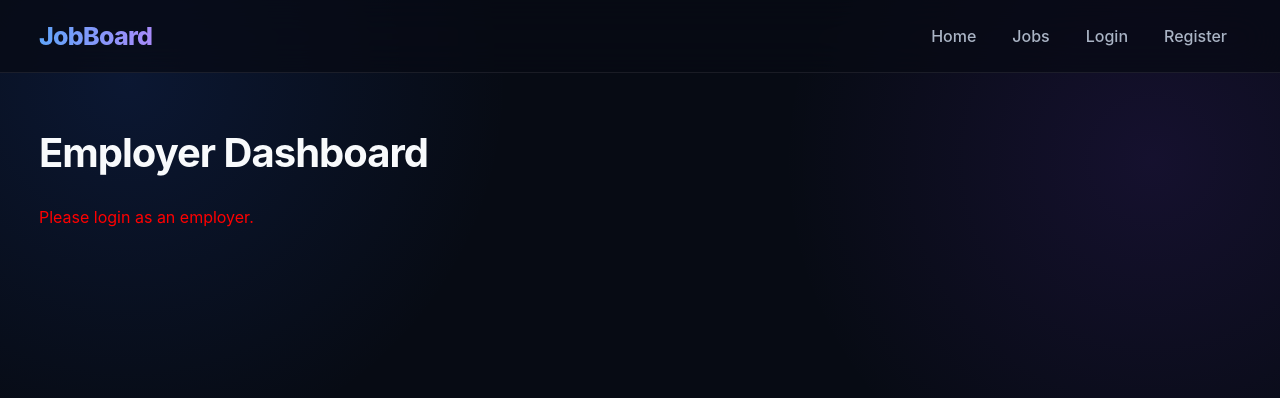
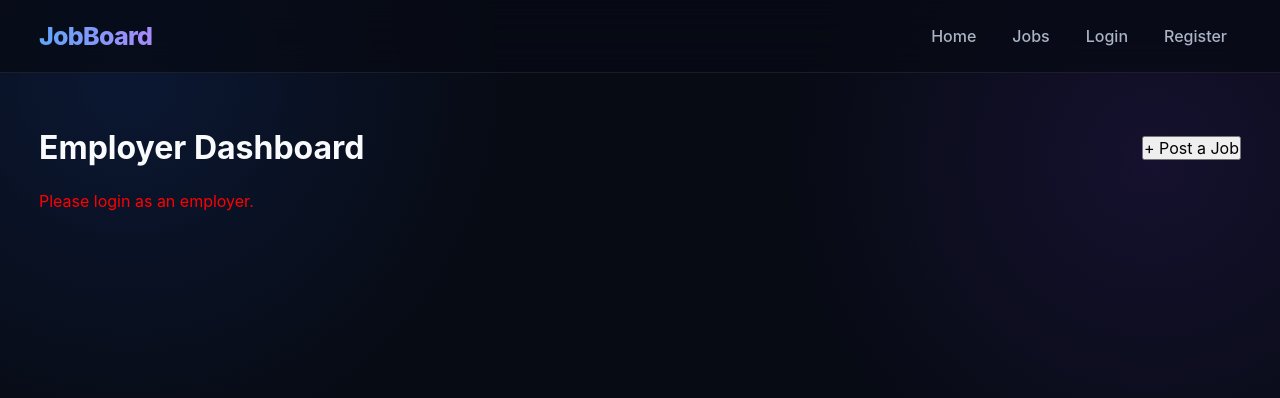
Before and after one commit to Gaur-1234/CODSOFT_TASK4, a React app in the folder frontend/: page /employer-dashboard in a window 1280 px wide. Shown: the top 398 px of the page. Built offline with nearby package versions, Linux system fonts and the light colour scheme; the HTML template or start-up script is replaced by a standard one.

Commit message:
projects update

```diff
--- a/frontend/src/pages/EmployerDashboard.jsx
+++ b/frontend/src/pages/EmployerDashboard.jsx
@@ -1,7 +1,10 @@
 import { useEffect, useState } from "react";
+import { useNavigate } from "react-router-dom";
 import API from "../services/api";
 
 function EmployerDashboard() {
+  const navigate = useNavigate();
+
   const [jobs, setJobs] = useState([]);
   const [applicants, setApplicants] = useState({});
   const [loading, setLoading] = useState(true);
@@ -128,27 +131,63 @@ function EmployerDashboard() {
 
   return (
     <div className="dashboard-page">
-      <h1>Employer Dashboard</h1>
 
-      {loading && <p>Loading your jobs...</p>}
+      {/* Dashboard Header */}
+      <div
+        style={{
+          display: "flex",
+          justifyContent: "space-between",
+          alignItems: "center",
+          gap: "16px",
+          marginBottom: "24px",
+          flexWrap: "wrap",
+        }}
+      >
+        <h1>Employer Dashboard</h1>
 
+        <button
+          type="button"
+          onClick={() => navigate("/post-job")}
+        >
+          + Post a Job
+        </button>
+      </div>
+
+      {/* Loading */}
+      {loading && (
+        <p>Loading your jobs...</p>
+      )}
+
+      {/* Error */}
       {error && (
         <p style={{ color: "red" }}>
           {error}
         </p>
       )}
 
+      {/* No Jobs */}
       {!loading &&
         !error &&
         jobs.length === 0 && (
-          <p>
-            You have not posted any jobs yet.
-          </p>
+          <div>
+            <p>
+              You have not posted any jobs yet.
+            </p>
+
+            <button
+              type="button"
+              onClick={() => navigate("/post-job")}
+            >
+              + Post Your First Job
+            </button>
+          </div>
         )}
 
+      {/* Jobs */}
       {!loading &&
         jobs.length > 0 && (
           <section className="dashboard-section">
+
             <h2>My Job Listings</h2>
 
             {jobs.map((job) => (
@@ -156,6 +195,7 @@ function EmployerDashboard() {
                 className="application-card"
                 key={job._id}
               >
+
                 <h3>{job.title}</h3>
 
                 <p>
@@ -178,6 +218,7 @@ function EmployerDashboard() {
                   {job.salary}
                 </p>
 
+                {/* Applicants Button */}
                 <button
                   type="button"
                   onClick={() =>
@@ -187,9 +228,11 @@ function EmployerDashboard() {
                   View Applicants
                 </button>
 
+                {/* Applicants */}
                 {selectedJob === job._id &&
                   applicants[job._id] && (
                     <div className="applicants-section">
+
                       <h3>Applicants</h3>
 
                       {applicants[job._id].length ===
@@ -204,6 +247,7 @@ function EmployerDashboard() {
                               className="application-card"
                               key={application._id}
                             >
+
                               <h4>
                                 {
                                   application
@@ -228,6 +272,7 @@ function EmployerDashboard() {
                                 {application.status}
                               </p>
 
+                              {/* Application Status */}
                               <select
                                 value={
                                   application.status
@@ -257,6 +302,7 @@ function EmployerDashboard() {
                                 </option>
                               </select>
 
+                              {/* Resume */}
                               {application.resume && (
                                 <p>
                                   <strong>
@@ -267,16 +313,21 @@ function EmployerDashboard() {
                                   }
                                 </p>
                               )}
+
                             </div>
                           )
                         )
                       )}
+
                     </div>
                   )}
+
               </div>
             ))}
+
           </section>
         )}
+
     </div>
   );
 }
```
